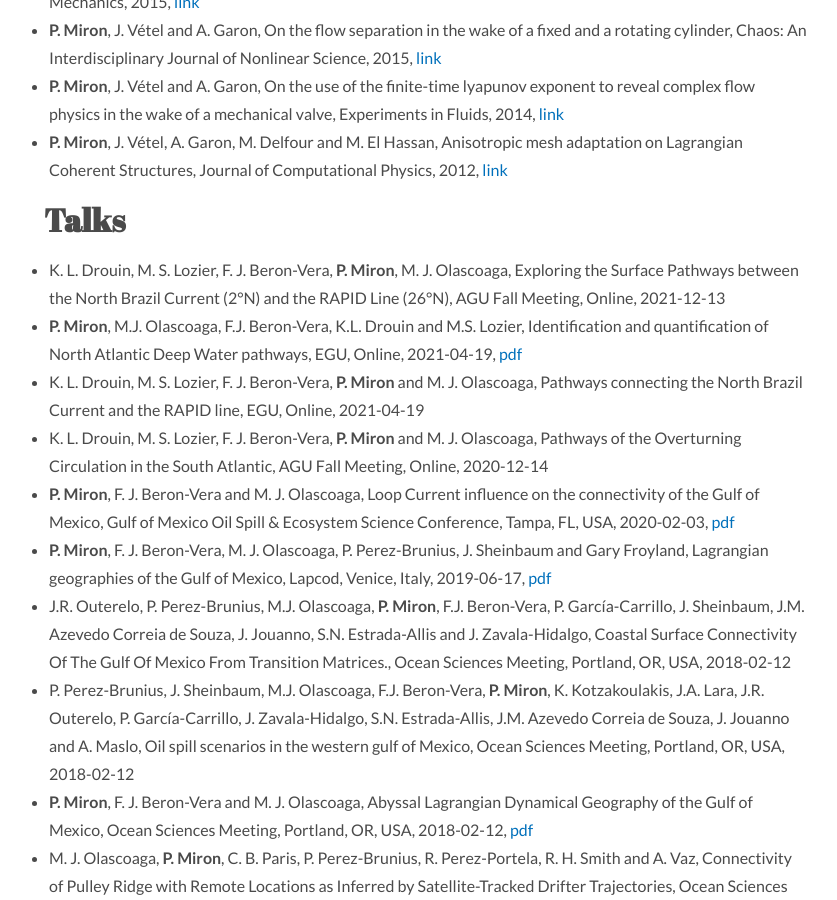
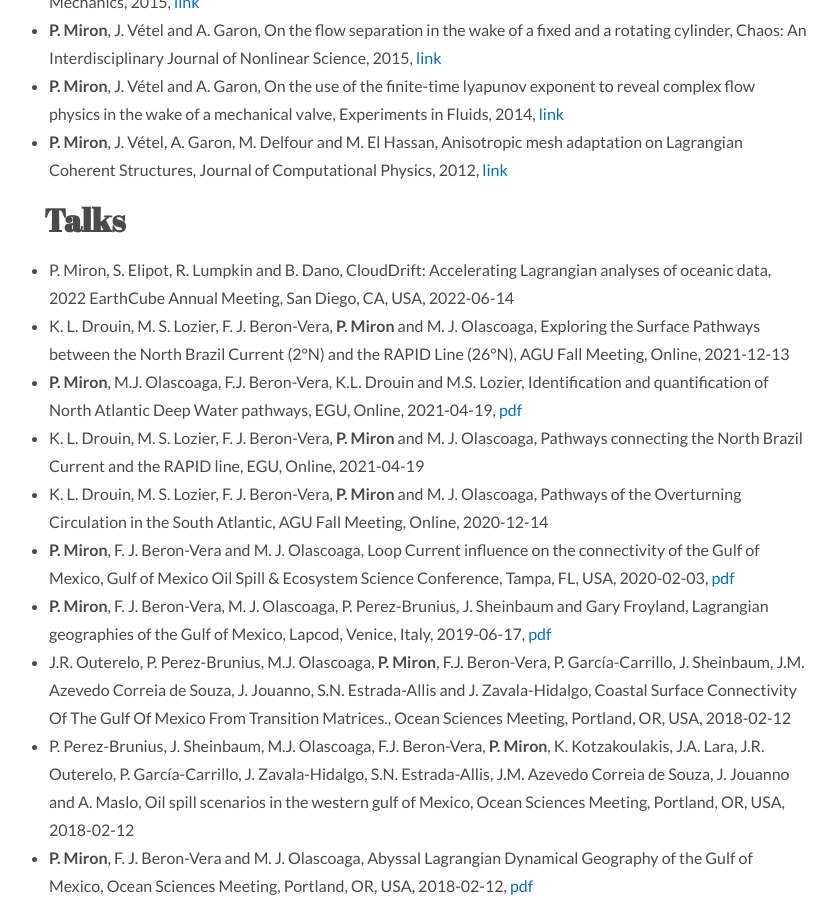
Before and after one commit to philippemiron/philippemiron.github.io, a Jekyll site: the page built from contributions.md, in a window 1280 px wide and 900 px high, scrolled down 2347 px. Shown: the whole window, without its empty margins (212-1049 px from the left). Built offline with Jekyll 4.4.1, drawn with Linux system fonts in a browser that asks for light colours; nearby versions of some CDN libraries.

Commit message:
earthcube meeting

```diff
--- a/_data/talks.yml
+++ b/_data/talks.yml
@@ -1,5 +1,11 @@
+- title: "CloudDrift: Accelerating Lagrangian analyses of oceanic data"
+  authors: 'P. Miron, S. Elipot, R. Lumpkin and B. Dano'
+  event: 2022 EarthCube Annual Meeting
+  location: San Diego, CA, USA
+  date: '2022-06-14'
+
 - title: "Exploring the Surface Pathways between the North Brazil Current (2°N) and the RAPID Line (26°N)"
-  authors: 'K. L. Drouin, M. S. Lozier, F. J. Beron-Vera, **P. Miron**, M. J. Olascoaga'
+  authors: 'K. L. Drouin, M. S. Lozier, F. J. Beron-Vera, **P. Miron** and M. J. Olascoaga'
   event: AGU Fall Meeting
   location: Online
   date: '2021-12-13'
```
